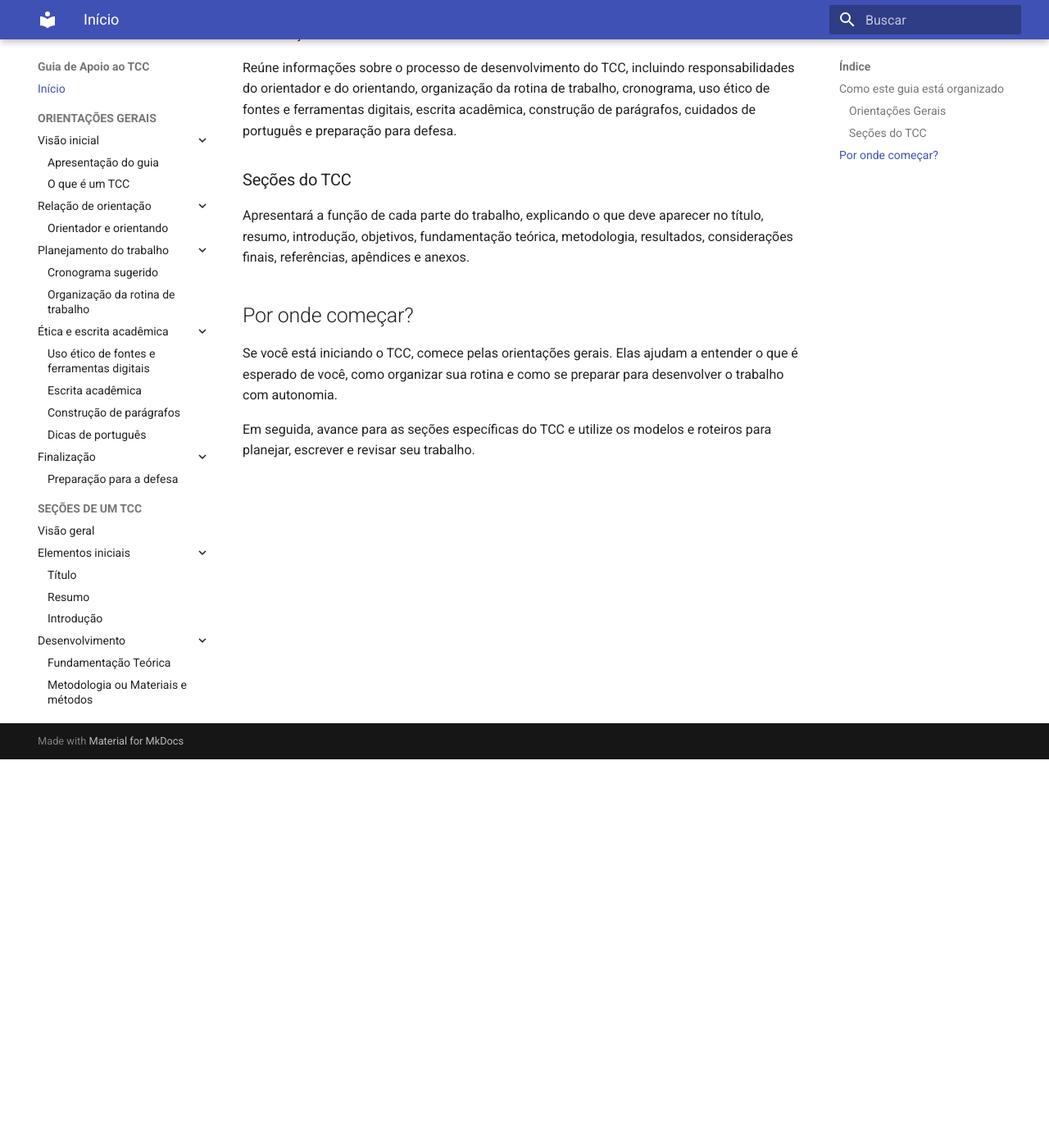
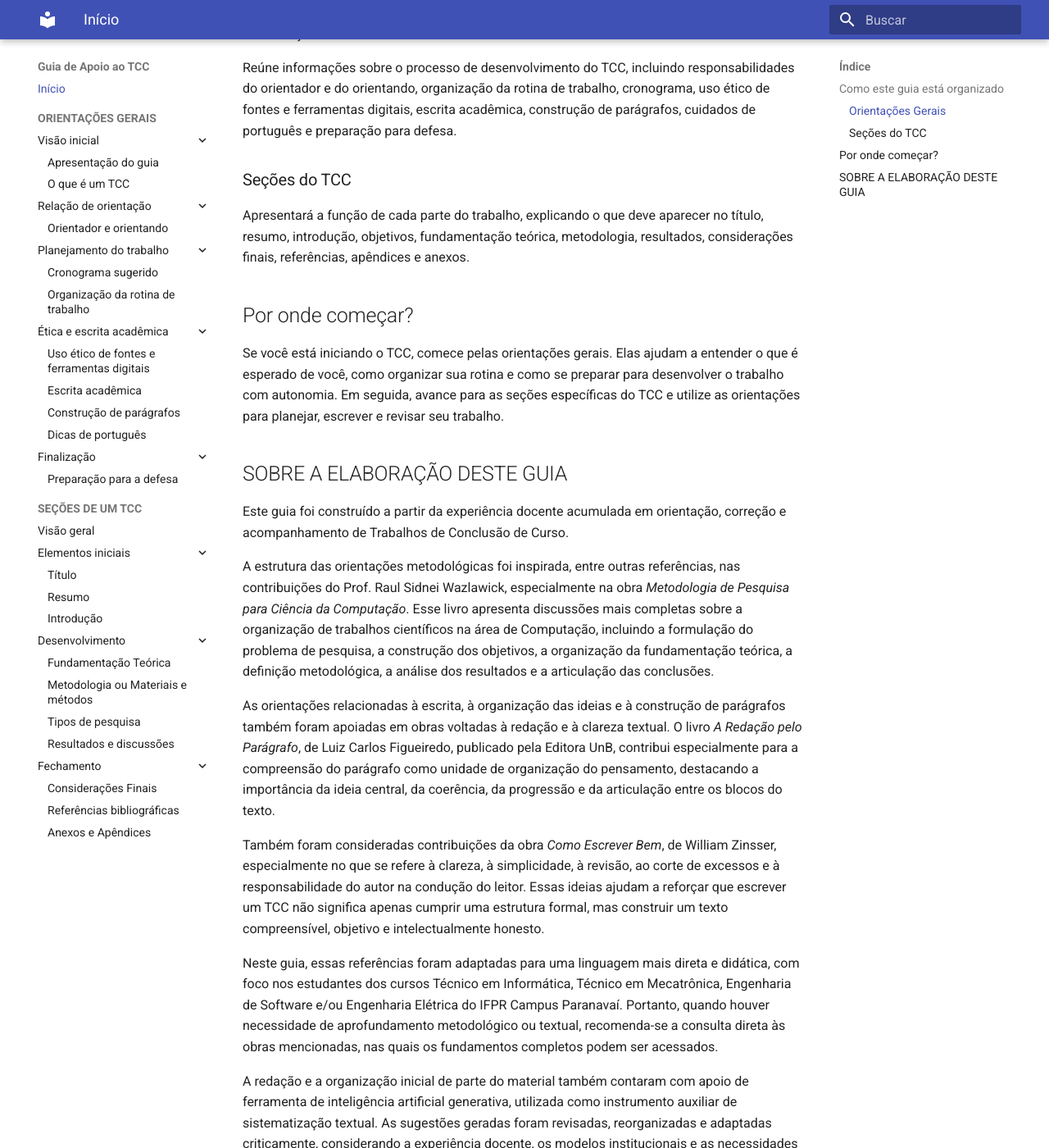
Before and after one commit to danielaflor/tcc, an MkDocs documentation site: the page built from docs/index.md, in a window 1280 px wide and 1400 px high, scrolled down 474 px. Shown: the whole window at 82% size. Built offline with MkDocs 1.6.1 and Material for MkDocs 9.7.7, drawn with Linux system fonts in a browser that asks for light colours; some of the changed text lies outside the part shown.

Commit message:
Expand guide with elaboration and methodological references
Added a new section about the guide's elaboration and its methodological foundations, including references to key literature on academic writing and research methodology.

```diff
--- a/docs/index.md
+++ b/docs/index.md
@@ -6,7 +6,7 @@
 
 ## Como este guia está organizado
 
-O guia será organizado em três grandes partes.
+O guia será organizado da seguinte forma:
 
 ### Orientações Gerais
 
@@ -22,6 +22,20 @@
 
 ## Por onde começar?
 
-Se você está iniciando o TCC, comece pelas orientações gerais. Elas ajudam a entender o que é esperado de você, como organizar sua rotina e como se preparar para desenvolver o trabalho com autonomia.
+Se você está iniciando o TCC, comece pelas orientações gerais. Elas ajudam a entender o que é esperado de você, como organizar sua rotina e como se preparar para desenvolver o trabalho com autonomia. Em seguida, avance para as seções específicas do TCC e utilize as orientações para planejar, escrever e revisar seu trabalho.
 
-Em seguida, avance para as seções específicas do TCC e utilize os modelos e roteiros para planejar, escrever e revisar seu trabalho.
+## SOBRE A ELABORAÇÃO DESTE GUIA
+
+Este guia foi construído a partir da experiência docente acumulada em orientação, correção e acompanhamento de Trabalhos de Conclusão de Curso.
+
+A estrutura das orientações metodológicas foi inspirada, entre outras referências, nas contribuições do Prof. Raul Sidnei Wazlawick, especialmente na obra *Metodologia de Pesquisa para Ciência da Computação*. Esse livro apresenta discussões mais completas sobre a organização de trabalhos científicos na área de Computação, incluindo a formulação do problema de pesquisa, a construção dos objetivos, a organização da fundamentação teórica, a definição metodológica, a análise dos resultados e a articulação das conclusões.
+
+As orientações relacionadas à escrita, à organização das ideias e à construção de parágrafos também foram apoiadas em obras voltadas à redação e à clareza textual. O livro *A Redação pelo Parágrafo*, de Luiz Carlos Figueiredo, publicado pela Editora UnB, contribui especialmente para a compreensão do parágrafo como unidade de organização do pensamento, destacando a importância da ideia central, da coerência, da progressão e da articulação entre os blocos do texto.
+
+Também foram consideradas contribuições da obra *Como Escrever Bem*, de William Zinsser, especialmente no que se refere à clareza, à simplicidade, à revisão, ao corte de excessos e à responsabilidade do autor na condução do leitor. Essas ideias ajudam a reforçar que escrever um TCC não significa apenas cumprir uma estrutura formal, mas construir um texto compreensível, objetivo e intelectualmente honesto.
+
+Neste guia, essas referências foram adaptadas para uma linguagem mais direta e didática, com foco nos estudantes dos cursos Técnico em Informática, Técnico em Mecatrônica, Engenharia de Software e/ou Engenharia Elétrica do IFPR Campus Paranavaí. Portanto, quando houver necessidade de aprofundamento metodológico ou textual, recomenda-se a consulta direta às obras mencionadas, nas quais os fundamentos completos podem ser acessados.
+
+A redação e a organização inicial de parte do material também contaram com apoio de ferramenta de inteligência artificial generativa, utilizada como instrumento auxiliar de sistematização textual. As sugestões geradas foram revisadas, reorganizadas e adaptadas criticamente, considerando a experiência docente, os modelos institucionais e as necessidades reais dos estudantes.
+
+Assim, este guia reúne experiência prática de orientação, fundamentos de metodologia de pesquisa, referências sobre escrita e apoio tecnológico para organização didática do conteúdo. Ele deve ser utilizado como material de apoio, sem substituir as orientações do professor orientador, as normas do curso ou os modelos oficiais exigidos.
```
